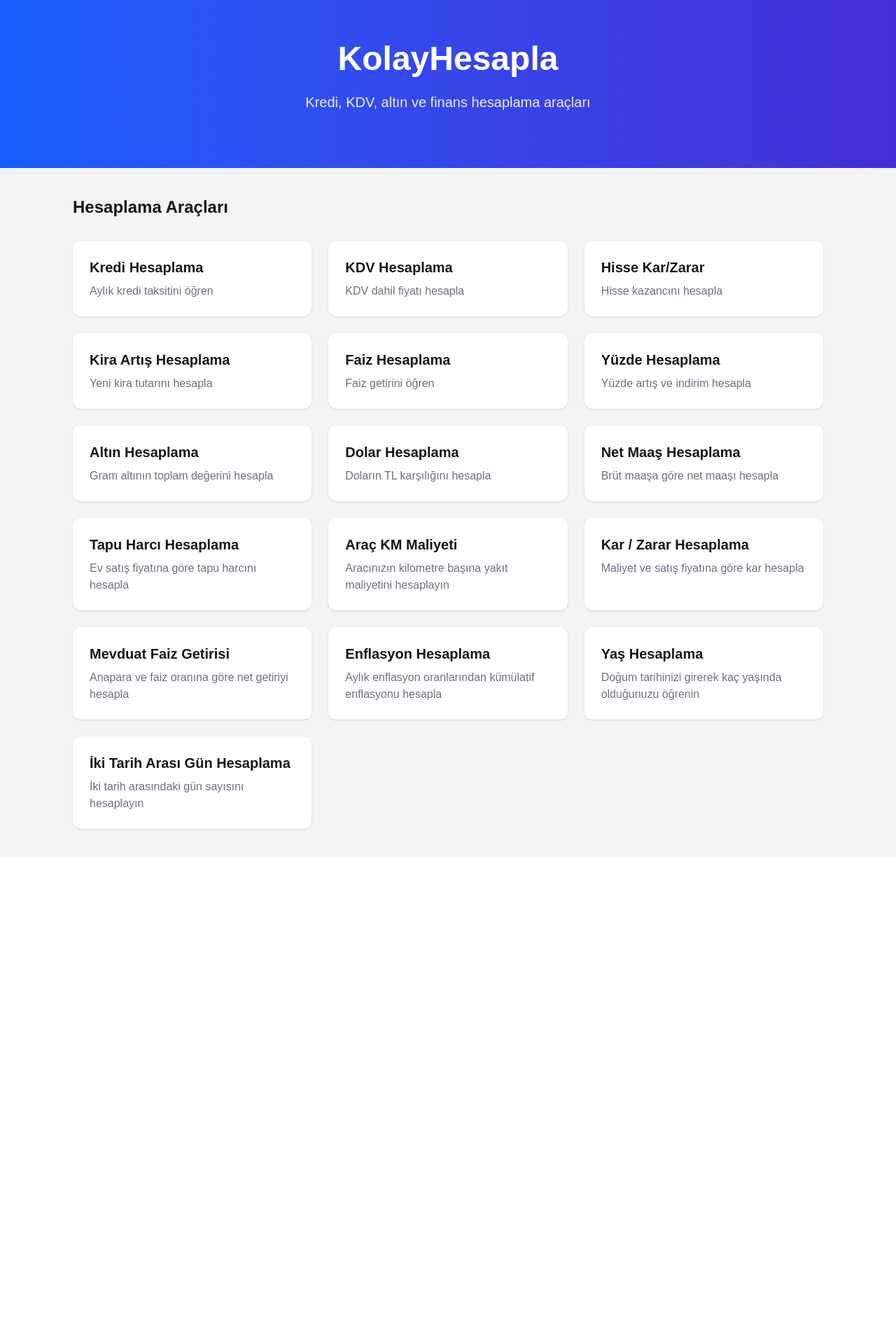
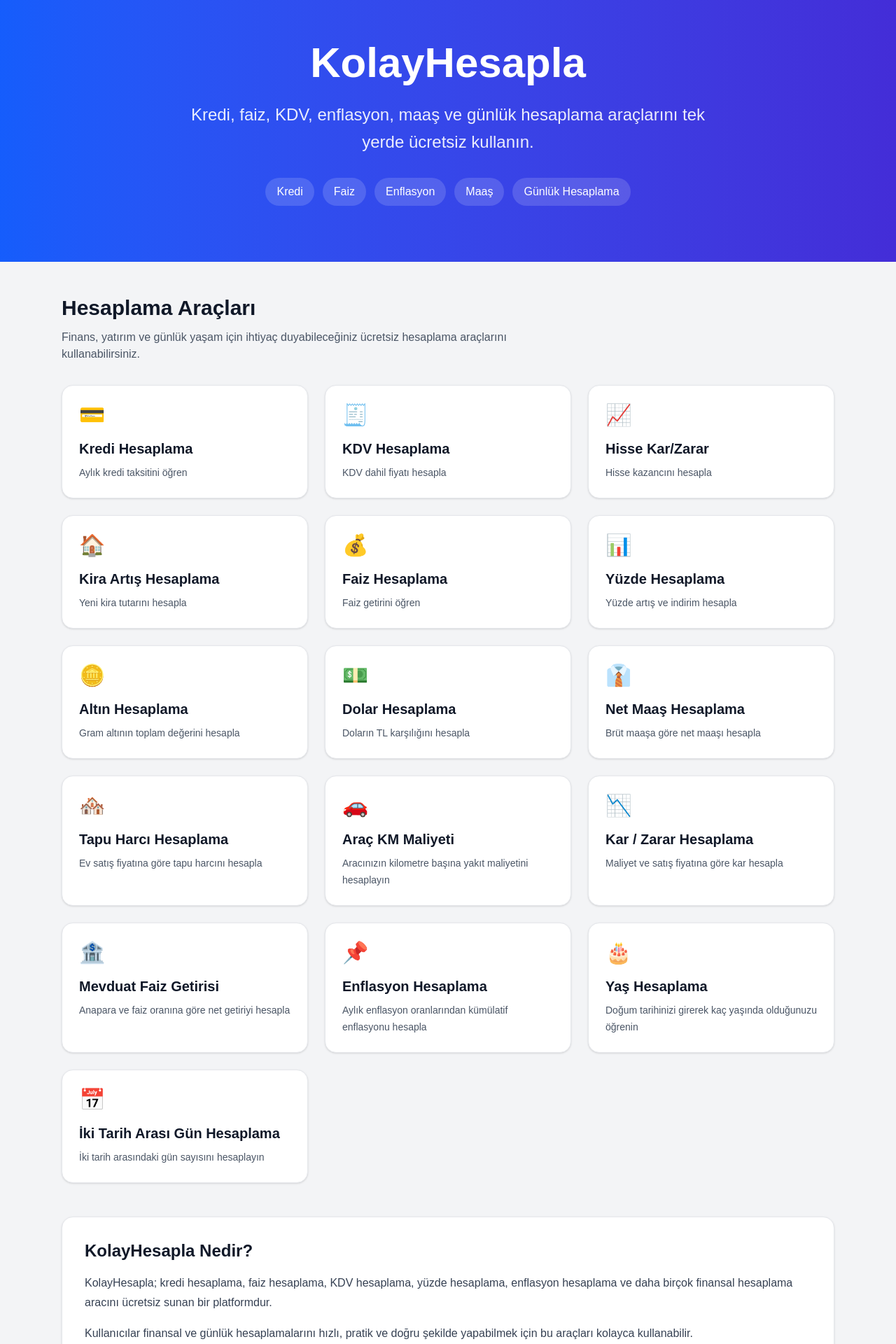
Before and after one commit to erkanckr455/kolayhesapla, a Next.js app: page / in a window 1280 px wide. Shown: the part 80-2000 px from the top of the page at 70% size. Before the commit the page ends 1304 px from the top, so only its background shows below. Built offline with nearby package versions, Linux system fonts and the light colour scheme.

Commit message:
Ana sayfa tasarimi guncellendi

```diff
--- a/app/page.tsx
+++ b/app/page.tsx
@@ -1,113 +1,160 @@
 const hesaplamalar = [
-  {
-    href: "/kredi-hesaplama",
-    title: "Kredi Hesaplama",
-    description: "Aylık kredi taksitini öğren",
-  },
-  {
-    href: "/kdv-hesaplama",
-    title: "KDV Hesaplama",
-    description: "KDV dahil fiyatı hesapla",
-  },
-  {
-    href: "/hisse-kar-zarar",
-    title: "Hisse Kar/Zarar",
-    description: "Hisse kazancını hesapla",
-  },
-  {
-    href: "/kira-artis-hesaplama",
-    title: "Kira Artış Hesaplama",
-    description: "Yeni kira tutarını hesapla",
-  },
-  {
-    href: "/faiz-hesaplama",
-    title: "Faiz Hesaplama",
-    description: "Faiz getirini öğren",
-  },
-  {
-    href: "/yuzde-hesaplama",
-    title: "Yüzde Hesaplama",
-    description: "Yüzde artış ve indirim hesapla",
-  },
-  {
-    href: "/altin-hesaplama",
-    title: "Altın Hesaplama",
-    description: "Gram altının toplam değerini hesapla",
-  },
-  {
-    href: "/dolar-hesaplama",
-    title: "Dolar Hesaplama",
-    description: "Doların TL karşılığını hesapla",
-  },
-  {
-    href: "/maas-hesaplama",
-    title: "Net Maaş Hesaplama",
-    description: "Brüt maaşa göre net maaşı hesapla",
-  },
-  {
-    href: "/tapu-harci-hesaplama",
-    title: "Tapu Harcı Hesaplama",
-    description: "Ev satış fiyatına göre tapu harcını hesapla",
-  },
-  {
-    href: "/arac-km-maliyeti",
-    title: "Araç KM Maliyeti",
-    description: "Aracınızın kilometre başına yakıt maliyetini hesaplayın",
-  },
-  {
-    href: "/kar-zarar-hesaplama",
-    title: "Kar / Zarar Hesaplama",
-    description: "Maliyet ve satış fiyatına göre kar hesapla",
-  },
-  {
-    href: "/mevduat-faiz-hesaplama",
-    title: "Mevduat Faiz Getirisi",
-    description: "Anapara ve faiz oranına göre net getiriyi hesapla",
-  },
-  {
-    href: "/enflasyon-hesaplama",
-    title: "Enflasyon Hesaplama",
-    description: "Aylık enflasyon oranlarından kümülatif enflasyonu hesapla",
-  },
-  {
-  href: "/yas-hesaplama",
-  title: "Yaş Hesaplama",
-  description: "Doğum tarihinizi girerek kaç yaşında olduğunuzu öğrenin",
-},
-{
-  href: "/iki-tarih-arasi-gun-hesaplama",
-  title: "İki Tarih Arası Gün Hesaplama",
-  description: "İki tarih arasındaki gün sayısını hesaplayın",
-},
+  { href: "/kredi-hesaplama", title: "Kredi Hesaplama", description: "Aylık kredi taksitini öğren", icon: "💳" },
+  { href: "/kdv-hesaplama", title: "KDV Hesaplama", description: "KDV dahil fiyatı hesapla", icon: "🧾" },
+  { href: "/hisse-kar-zarar", title: "Hisse Kar/Zarar", description: "Hisse kazancını hesapla", icon: "📈" },
+  { href: "/kira-artis-hesaplama", title: "Kira Artış Hesaplama", description: "Yeni kira tutarını hesapla", icon: "🏠" },
+  { href: "/faiz-hesaplama", title: "Faiz Hesaplama", description: "Faiz getirini öğren", icon: "💰" },
+  { href: "/yuzde-hesaplama", title: "Yüzde Hesaplama", description: "Yüzde artış ve indirim hesapla", icon: "📊" },
+  { href: "/altin-hesaplama", title: "Altın Hesaplama", description: "Gram altının toplam değerini hesapla", icon: "🪙" },
+  { href: "/dolar-hesaplama", title: "Dolar Hesaplama", description: "Doların TL karşılığını hesapla", icon: "💵" },
+  { href: "/maas-hesaplama", title: "Net Maaş Hesaplama", description: "Brüt maaşa göre net maaşı hesapla", icon: "👔" },
+  { href: "/tapu-harci-hesaplama", title: "Tapu Harcı Hesaplama", description: "Ev satış fiyatına göre tapu harcını hesapla", icon: "🏘️" },
+  { href: "/arac-km-maliyeti", title: "Araç KM Maliyeti", description: "Aracınızın kilometre başına yakıt maliyetini hesaplayın", icon: "🚗" },
+  { href: "/kar-zarar-hesaplama", title: "Kar / Zarar Hesaplama", description: "Maliyet ve satış fiyatına göre kar hesapla", icon: "📉" },
+  { href: "/mevduat-faiz-hesaplama", title: "Mevduat Faiz Getirisi", description: "Anapara ve faiz oranına göre net getiriyi hesapla", icon: "🏦" },
+  { href: "/enflasyon-hesaplama", title: "Enflasyon Hesaplama", description: "Aylık enflasyon oranlarından kümülatif enflasyonu hesapla", icon: "📌" },
+  { href: "/yas-hesaplama", title: "Yaş Hesaplama", description: "Doğum tarihinizi girerek kaç yaşında olduğunuzu öğrenin", icon: "🎂" },
+  { href: "/iki-tarih-arasi-gun-hesaplama", title: "İki Tarih Arası Gün Hesaplama", description: "İki tarih arasındaki gün sayısını hesaplayın", icon: "📅" },
 ]
 
 export default function Home() {
   return (
     <main className="min-h-screen bg-gray-100">
-      <section className="text-center py-20 bg-gradient-to-r from-blue-600 to-indigo-700 text-white">
-        <h1 className="text-5xl font-bold mb-6">KolayHesapla</h1>
 
-        <p className="text-xl opacity-90">
-          Kredi, KDV, altın ve finans hesaplama araçları
-        </p>
+      {/* HERO */}
+      <section className="bg-gradient-to-r from-blue-600 to-indigo-700 text-white">
+        <div className="max-w-6xl mx-auto px-6 py-20 text-center">
+
+          <h1 className="text-4xl md:text-6xl font-bold mb-6">
+            KolayHesapla
+          </h1>
+
+          <p className="text-lg md:text-2xl opacity-90 max-w-3xl mx-auto leading-relaxed">
+            Kredi, faiz, KDV, enflasyon, maaş ve günlük hesaplama araçlarını
+            tek yerde ücretsiz kullanın.
+          </p>
+
+          <div className="flex flex-wrap justify-center gap-3 mt-8">
+
+            <a href="/kredi-hesaplama" className="bg-white/15 px-4 py-2 rounded-full hover:bg-white/25 transition">
+              Kredi
+            </a>
+
+            <a href="/faiz-hesaplama" className="bg-white/15 px-4 py-2 rounded-full hover:bg-white/25 transition">
+              Faiz
+            </a>
+
+            <a href="/enflasyon-hesaplama" className="bg-white/15 px-4 py-2 rounded-full hover:bg-white/25 transition">
+              Enflasyon
+            </a>
+
+            <a href="/maas-hesaplama" className="bg-white/15 px-4 py-2 rounded-full hover:bg-white/25 transition">
+              Maaş
+            </a>
+
+            <a href="/yas-hesaplama" className="bg-white/15 px-4 py-2 rounded-full hover:bg-white/25 transition">
+              Günlük Hesaplama
+            </a>
+
+          </div>
+
+        </div>
       </section>
 
-      <section className="max-w-6xl mx-auto p-10">
-        <h2 className="text-2xl font-semibold mb-8">Hesaplama Araçları</h2>
 
-        <div className="grid md:grid-cols-3 gap-6">
+      {/* HESAPLAMA KARTLARI */}
+
+      <section className="max-w-6xl mx-auto px-6 py-12">
+
+        <h2 className="text-3xl font-bold text-gray-900 mb-3">
+          Hesaplama Araçları
+        </h2>
+
+        <p className="text-gray-600 mb-8 max-w-2xl">
+          Finans, yatırım ve günlük yaşam için ihtiyaç duyabileceğiniz
+          ücretsiz hesaplama araçlarını kullanabilirsiniz.
+        </p>
+
+        <div className="grid sm:grid-cols-2 lg:grid-cols-3 gap-6">
+
           {hesaplamalar.map((item) => (
+
             <a
               key={item.href}
               href={item.href}
-              className="bg-white p-6 rounded-xl shadow hover:shadow-xl transition"
+              className="group bg-white rounded-2xl shadow-sm hover:shadow-xl border border-gray-200 p-6 transition duration-300 hover:-translate-y-1"
             >
-              <h3 className="text-xl font-semibold mb-2">{item.title}</h3>
-              <p className="text-gray-500">{item.description}</p>
+
+              <div className="text-3xl mb-4">
+                {item.icon}
+              </div>
+
+              <h3 className="text-xl font-semibold text-gray-900 mb-2 group-hover:text-blue-600 transition">
+                {item.title}
+              </h3>
+
+              <p className="text-gray-600 text-sm leading-6">
+                {item.description}
+              </p>
+
             </a>
+
           ))}
+
         </div>
+
       </section>
+
+
+      {/* SEO ALANI */}
+
+      <section className="max-w-6xl mx-auto px-6 pb-12">
+
+        <div className="bg-white rounded-2xl shadow-sm border border-gray-200 p-8">
+
+          <h2 className="text-2xl font-bold text-gray-900 mb-4">
+            KolayHesapla Nedir?
+          </h2>
+
+          <p className="text-gray-700 leading-7 mb-4">
+            KolayHesapla; kredi hesaplama, faiz hesaplama, KDV hesaplama,
+            yüzde hesaplama, enflasyon hesaplama ve daha birçok finansal
+            hesaplama aracını ücretsiz sunan bir platformdur.
+          </p>
+
+          <p className="text-gray-700 leading-7">
+            Kullanıcılar finansal ve günlük hesaplamalarını hızlı,
+            pratik ve doğru şekilde yapabilmek için bu araçları
+            kolayca kullanabilir.
+          </p>
+
+        </div>
+
+      </section>
+
+
+      {/* FOOTER */}
+
+      <footer className="bg-white border-t border-gray-200">
+
+        <div className="max-w-6xl mx-auto px-6 py-8 flex flex-col md:flex-row items-center justify-between gap-4">
+
+          <p className="text-gray-600 text-sm">
+            © 2026 KolayHesapla
+          </p>
+
+          <div className="flex gap-4 text-sm">
+
+            <a href="/gizlilik-politikasi" className="text-gray-600 hover:text-blue-600">
+              Gizlilik Politikası
+            </a>
+
+          </div>
+
+        </div>
+
+      </footer>
+
     </main>
   )
 }
```
Also changed, not shown: app/iletisim/page.tsx (added).
